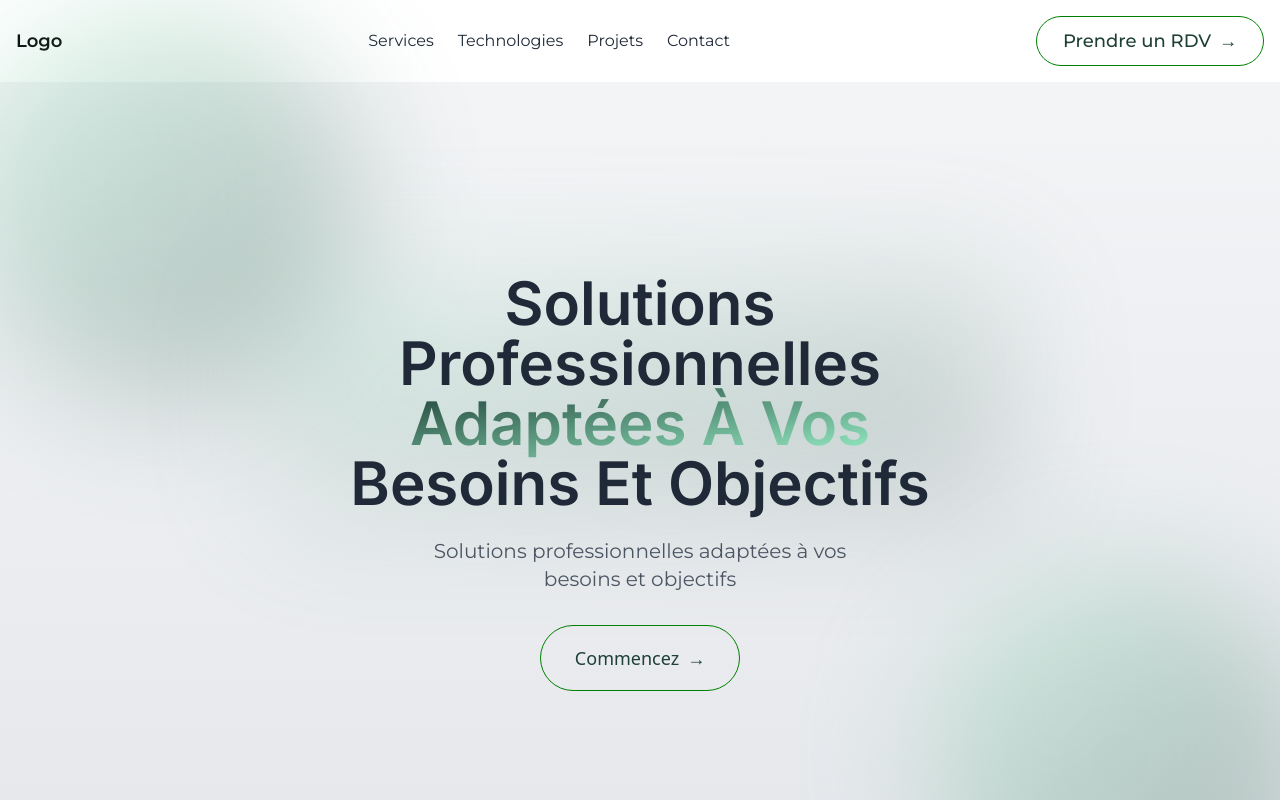
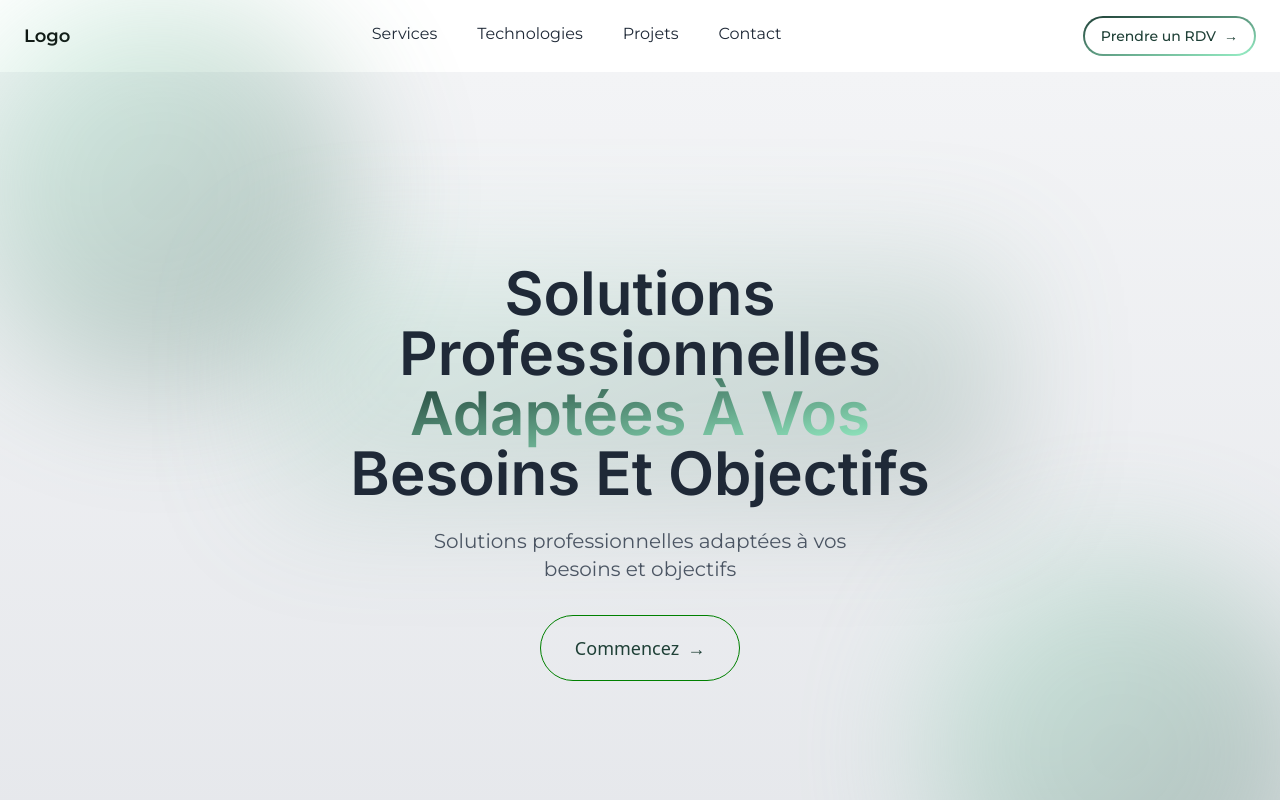
Before and after one commit to bocs91/fdlr-agency, a React (Vite) app: page / in a window 1280 px wide. Shown: the top 800 px of the page. Built offline with nearby package versions, Linux system fonts and the light colour scheme.

Commit message:
Fixing header and add responsive for header

```diff
--- a/src/components/Header.jsx
+++ b/src/components/Header.jsx
@@ -1,20 +1,104 @@
-import React from "react";
+import React, { useState } from "react";
 
 const Header = () => {
+  const [isMenuOpen, setIsMenuOpen] = useState(false);
+
   return (
-    <header className="flex justify-between items-center p-4 bg-white shadow-md font-montserrat">
+    <header className="flex justify-between items-center px-6 py-4 bg-white shadow-md font-montserrat">
       {/* Logo */}
       <div className="text-lg font-bold">
         <h2>Logo</h2>
       </div>
 
-      {/* Navigation */}
-      <nav>
-        <ul className="flex space-x-6">
+      {/* Burger Menu Icon for Mobile */}
+      <div className="md:hidden">
+        <button
+          className="p-2 text-gray-800 rounded-md focus:outline-none"
+          onClick={() => setIsMenuOpen(!isMenuOpen)}
+        >
+          {isMenuOpen ? (
+            <svg
+              xmlns="http://www.w3.org/2000/svg"
+              className="h-6 w-6"
+              fill="none"
+              viewBox="0 0 24 24"
+              stroke="currentColor"
+            >
+              <path
+                strokeLinecap="round"
+                strokeLinejoin="round"
+                strokeWidth="2"
+                d="M6 18L18 6M6 6l12 12"
+              />
+            </svg>
+          ) : (
+            <svg
+              xmlns="http://www.w3.org/2000/svg"
+              className="h-6 w-6"
+              fill="none"
+              viewBox="0 0 24 24"
+              stroke="currentColor"
+            >
+              <path
+                strokeLinecap="round"
+                strokeLinejoin="round"
+                strokeWidth="2"
+                d="M4 6h16M4 12h16M4 18h16"
+              />
+            </svg>
+          )}
+        </button>
+      </div>
+
+      {/* Navigation (Hidden on mobile, visible on desktop) */}
+      <nav className="hidden md:flex space-x-10">
+        <a
+          href="#services"
+          className="relative text-gray-800 hover:text-[#1F4037] transition-colors duration-300 group"
+        >
+          <span className="mb-1 block">Services</span>
+          <span
+            className="absolute bottom-0 left-0 w-0 h-[3px] bg-gradient-to-r from-[#99F2C8] to-[#1F4037] transition-all duration-300 group-hover:w-full"
+          ></span>
+        </a>
+        <a
+          href="#technologies"
+          className="relative text-gray-800 hover:text-[#1F4037] transition-colors duration-300 group"
+        >
+          <span className="mb-1 block">Technologies</span>
+          <span
+            className="absolute bottom-0 left-0 w-0 h-[3px] bg-gradient-to-r from-[#99F2C8] to-[#1F4037] transition-all duration-300 group-hover:w-full"
+          ></span>
+        </a>
+        <a
+          href="#projects"
+          className="relative text-gray-800 hover:text-[#1F4037] transition-colors duration-300 group"
+        >
+          <span className="mb-1 block">Projets</span>
+          <span
+            className="absolute bottom-0 left-0 w-0 h-[3px] bg-gradient-to-r from-[#99F2C8] to-[#1F4037] transition-all duration-300 group-hover:w-full"
+          ></span>
+        </a>
+        <a
+          href="#contact"
+          className="relative text-gray-800 hover:text-[#1F4037] transition-colors duration-300 group"
+        >
+          <span className="mb-1 block">Contact</span>
+          <span
+            className="absolute bottom-0 left-0 w-0 h-[3px] bg-gradient-to-r from-[#99F2C8] to-[#1F4037] transition-all duration-300 group-hover:w-full"
+          ></span>
+        </a>
+      </nav>
+
+      {/* Mobile Menu (Visible only when the burger menu is open) */}
+      {isMenuOpen && (
+        <nav className="absolute top-16 left-0 w-full bg-gray-50 shadow-lg md:hidden z-50">
+          <ul className="flex flex-col items-center space-y-4 px-6 py-6">
             <li>
               <a
                 href="#services"
                 className="text-gray-800 hover:text-[#1F4037] transition-colors duration-300"
+                onClick={() => setIsMenuOpen(false)}
               >
                 Services
               </a>
@@ -23,6 +107,7 @@ const Header = () => {
               <a
                 href="#technologies"
                 className="text-gray-800 hover:text-[#1F4037] transition-colors duration-300"
+                onClick={() => setIsMenuOpen(false)}
               >
                 Technologies
               </a>
@@ -31,6 +116,7 @@ const Header = () => {
               <a
                 href="#projects"
                 className="text-gray-800 hover:text-[#1F4037] transition-colors duration-300"
+                onClick={() => setIsMenuOpen(false)}
               >
                 Projets
               </a>
@@ -39,22 +125,25 @@ const Header = () => {
               <a
                 href="#contact"
                 className="text-gray-800 hover:text-[#1F4037] transition-colors duration-300"
+                onClick={() => setIsMenuOpen(false)}
               >
                 Contact
               </a>
             </li>
           </ul>
         </nav>
+      )}
 
       {/* CTA */}
-        <div>
+      <div className="hidden md:block">
         <div
           className="p-[2px] rounded-full inline-block"
           style={{
-              border: "1px solid green", // Je vais fix ça plus tard, le J.
+            background: "linear-gradient(to top left, #99F2C8, #1F4037)", // Contour dégradé
           }}
         >
-            <button className="px-6 py-2 text-lg font-medium text-[#1F4037] bg-transparent rounded-full transition-all duration-300 hover:bg-gradient-to-tl hover:from-[#99F2C8] hover:to-[#1F4037] hover:text-white">
+          <div className="bg-white rounded-full">
+            <button className="px-4 py-2 text-sm font-medium text-[#1F4037] bg-transparent rounded-full transition-all duration-300 hover:bg-gradient-to-tl hover:from-[#99F2C8] hover:to-[#1F4037] hover:text-white">
               Prendre un RDV
               <span
                 className="ml-2 transform transition-transform duration-300"
@@ -68,6 +157,7 @@ const Header = () => {
             </button>
           </div>
         </div>
+      </div>
     </header>
   );
 };
```
Lines whose indentation alone changed are shown as unchanged.
